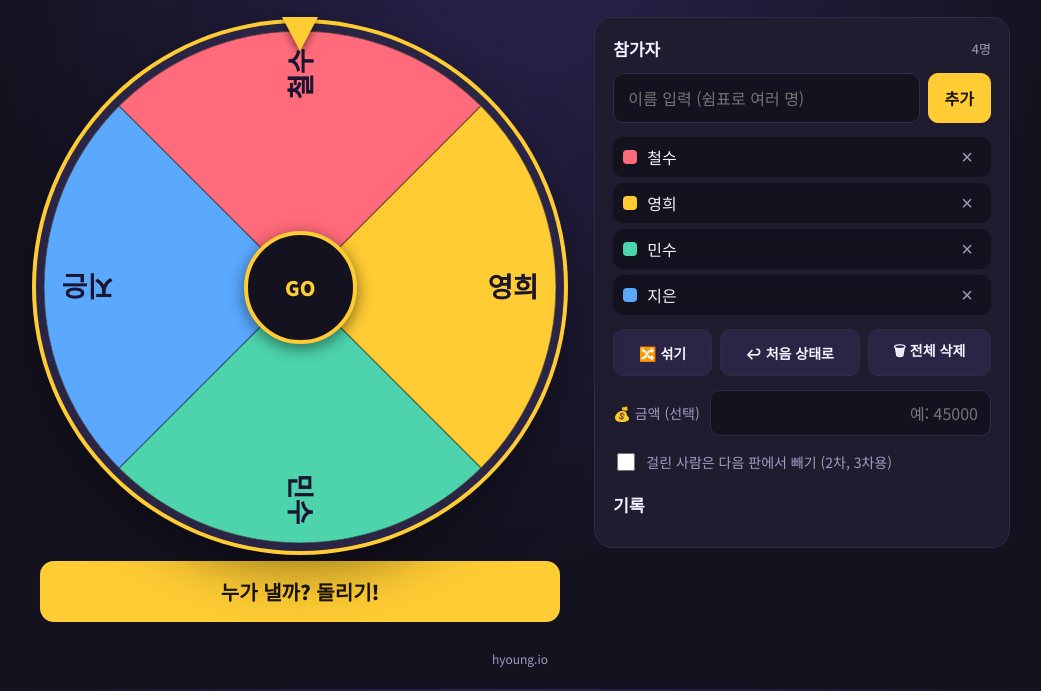
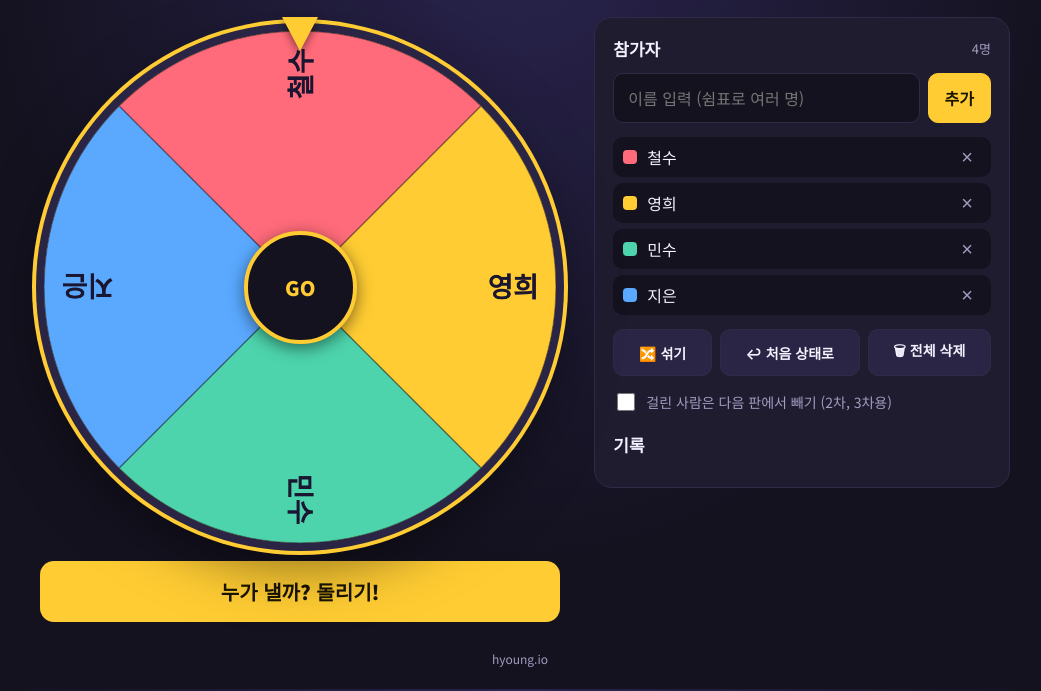
Before and after one commit to forwardyoung/hyoung.io, a plain HTML site: page index.html in a window 1280 px wide. Shown: the part 111-802 px from the top of the page, without its empty margins (120-1161 px from the left). Drawn offline with Linux system fonts and the light colour scheme.

Commit message:
Remove amount field
Co-Authored-By: Claude Opus 5.5 <noreply@anthropic.com>

```diff
--- a/index.html
+++ b/index.html
@@ -117,9 +117,6 @@
 
   .toolbar { display: flex; flex-wrap: wrap; gap: 8px; margin-top: 14px; }
   .toolbar .btn { flex: 1 1 auto; font-size: 14px; padding: 10px 12px; }
-  .amount { display: flex; align-items: center; gap: 10px; margin-top: 14px; color: var(--muted); font-size: 14px; }
-  .amount input { flex: 1; min-width: 0; padding: 10px 12px; border-radius: 10px; border: 1px solid var(--line); background: var(--bg); color: var(--text); font: inherit; font-size: 16px; text-align: right; }
-  .amount input:focus { outline: 2px solid var(--accent); outline-offset: -1px; }
   .card .pay { color: var(--accent); font-weight: 700; margin: -10px 0 22px; font-size: 18px; }
   .opt { display: flex; align-items: center; gap: 8px; margin-top: 14px; color: var(--muted); font-size: 14px; cursor: pointer; }
   .opt input { width: 18px; height: 18px; accent-color: var(--accent); }
@@ -178,7 +175,6 @@
       <button class="btn" id="reset">↩︎ 처음 상태로</button>
       <button class="btn" id="clear">🗑 전체 삭제</button>
     </div>
-    <label class="amount">💰 금액 (선택)<input id="amount" inputmode="numeric" placeholder="예: 45000" autocomplete="off"></label>
     <label class="opt"><input type="checkbox" id="removeWinner"> 걸린 사람은 다음 판에서 빼기 (2차, 3차용)</label>
 
     <div class="history">
@@ -213,11 +209,10 @@
   const canvas = $("wheel"), ctx = canvas.getContext("2d");
   const size = canvas.width, R = size / 2;
 
-  let state = { items: DEFAULT.slice(), history: [], removeWinner: false, amount: "" };
+  let state = { items: DEFAULT.slice(), history: [], removeWinner: false };
   try { const s = JSON.parse(localStorage.getItem(KEY)); if (s && Array.isArray(s.items)) state = { ...state, ...s }; } catch {}
   const save = () => { try { localStorage.setItem(KEY, JSON.stringify(state)); } catch {} };
 
-  const fmt = d => d ? Number(d).toLocaleString("ko-KR") : "";
   let angle = 0;      // current rotation (rad)
   let spinning = false;
 
@@ -282,7 +277,6 @@
     const ol = $("history"); ol.innerHTML = "";
     state.history.slice(0, 20).forEach(h => { const li = document.createElement("li"); li.textContent = h; ol.appendChild(li); });
     $("removeWinner").checked = !!state.removeWinner;
-    if (document.activeElement !== $("amount")) $("amount").value = fmt(state.amount);
   }
 
   function update() { save(); renderList(); draw(); }
@@ -331,11 +325,10 @@
   function finish(i) {
     spinning = false;
     const name = state.items[i];
-    state.history.unshift(Number(state.amount) ? `${name} (${Number(state.amount).toLocaleString("ko-KR")}원)` : name);
+    state.history.unshift(name);
     state.history = state.history.slice(0, 50);
     $("resultText").textContent = `${name} 님이 쏩니다!`;
-    const amt = Number(state.amount) || 0;
-    $("payText").textContent = amt ? `💳 ${amt.toLocaleString("ko-KR")}원 결제` : "💳 잘 먹겠습니다 🙏";
+    $("payText").textContent = "잘 먹겠습니다 🙏";
     $("modal").classList.add("show");
     confetti();
     if (navigator.vibrate) navigator.vibrate([60, 40, 120]);
@@ -386,7 +379,6 @@
     update();
   };
   $("reset").onclick = () => { if (spinning) return; state.items = DEFAULT.slice(); update(); };
-  $("amount").oninput = e => { const d = e.target.value.replace(/\D/g, "").slice(0, 10); state.amount = d; e.target.value = fmt(d); save(); };
   $("clear").onclick = () => { if (spinning) return; if (confirm("참가자를 모두 지울까요?")) { state.items = []; state.history = []; update(); } };
   $("removeWinner").onchange = e => { state.removeWinner = e.target.checked; save(); };
   const close = () => $("modal").classList.remove("show");
```
